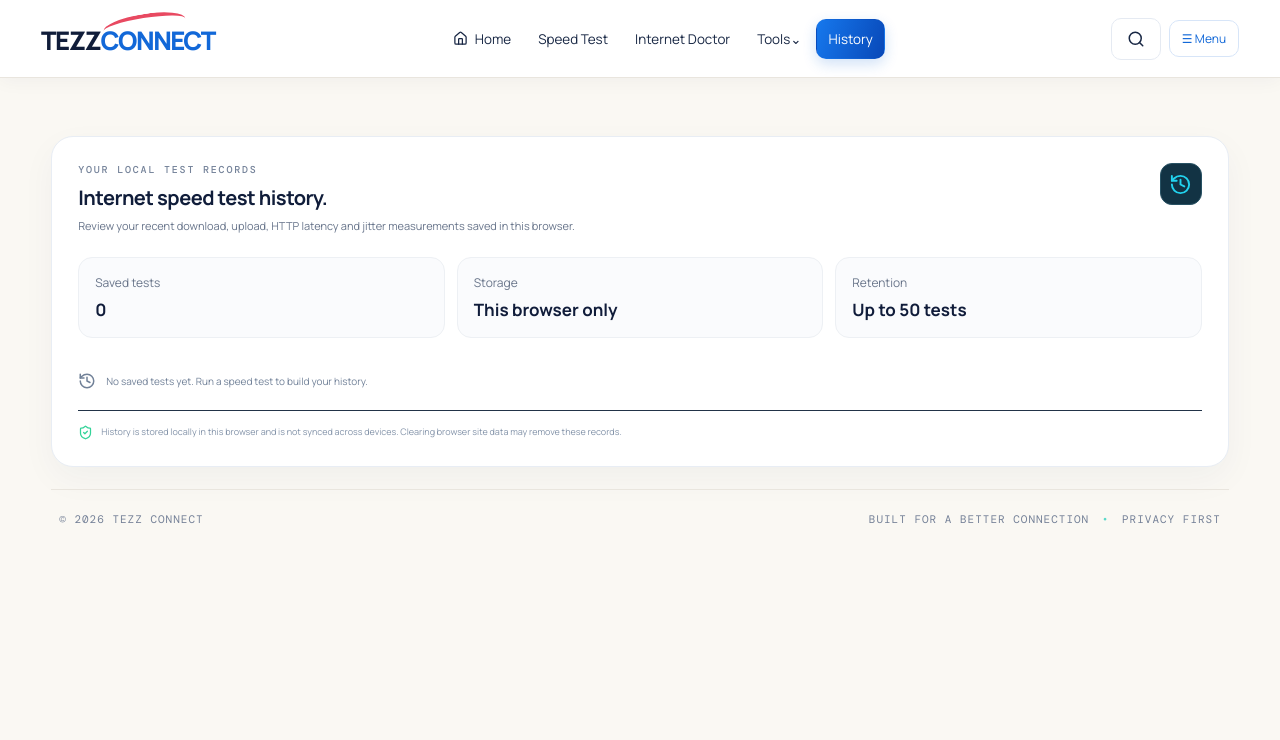
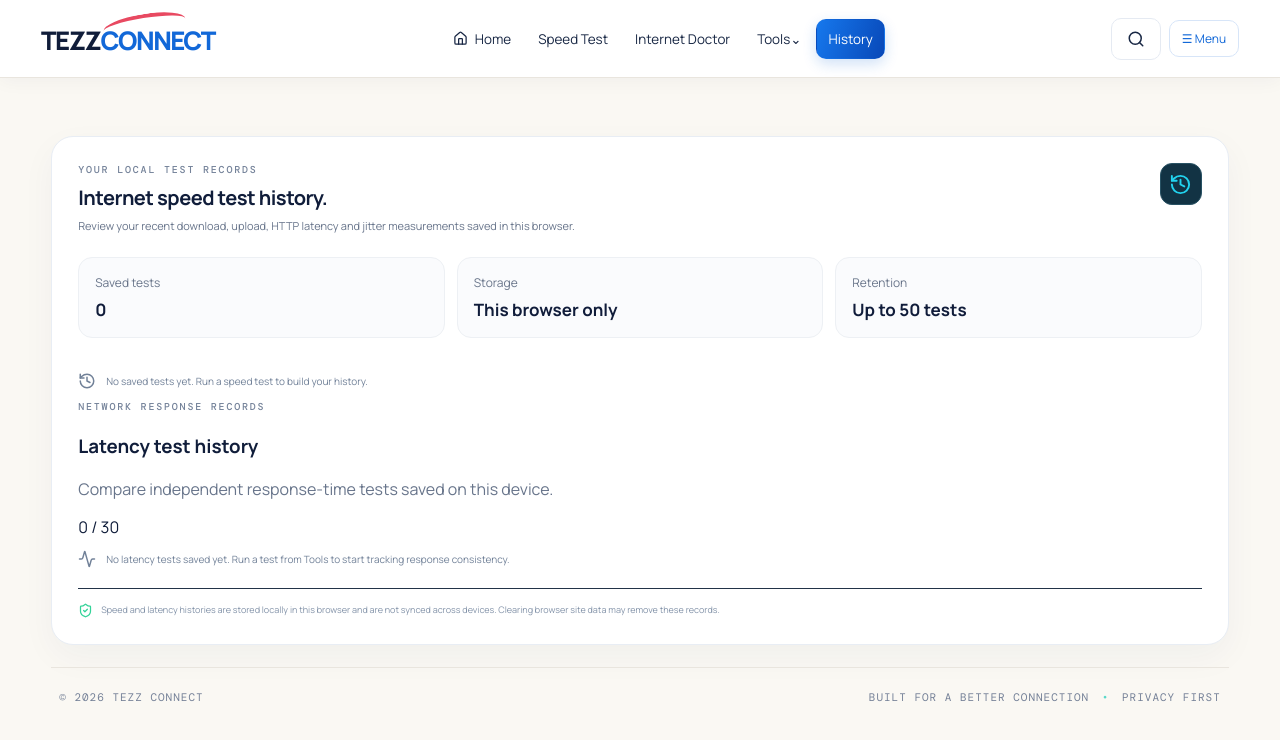
Before and after one commit to svish4934/tezz-connect, a React (Vite) app: page / in a window 1280 px wide. Both pictures are taken after a click on the button "☰ Menu". Shown: the top 740 px of the page. Built offline with nearby package versions, Linux system fonts and the light colour scheme.

Commit message:
Save and compare latency test history

```diff
--- a/src/App.tsx
+++ b/src/App.tsx
@@ -7,6 +7,7 @@ import {
 
 type TestState = 'idle' | 'running' | 'complete' | 'error'
 type TestResult = { download: number; upload: number; ping: number; jitter: number; date: string }
+type LatencyRecord = { average: number; min: number; max: number; jitter: number; failures: number; date: string }
 type ServiceResult = { name: string; status: 'Checking' | 'Responding' | 'Could not verify'; ms?: number }
 const services = [{ name: 'Facebook', url: 'https://www.facebook.com/', icon: 'https://cdn.simpleicons.org/facebook/1877F2' }, { name: 'Instagram', url: 'https://www.instagram.com/', icon: 'https://cdn.simpleicons.org/instagram/E4405F' }, { name: 'YouTube', url: 'https://www.youtube.com/', icon: 'https://cdn.simpleicons.org/youtube/FF0033' }, { name: 'WhatsApp', url: 'https://www.whatsapp.com/', icon: 'https://cdn.simpleicons.org/whatsapp/25D366' }, { name: 'Netflix', url: 'https://www.netflix.com/', icon: 'https://cdn.simpleicons.org/netflix/E50914' }, { name: 'Google', url: 'https://www.google.com/', icon: 'https://cdn.simpleicons.org/google/4285F4' }, { name: 'X', url: 'https://x.com/', icon: 'https://cdn.simpleicons.org/x/000000' }, { name: 'TikTok', url: 'https://www.tiktok.com/', icon: 'https://cdn.simpleicons.org/tiktok/000000' }]
 
@@ -88,6 +89,21 @@ async function measureUpload(onProgress: (sentBytes: number, mbps: number) => vo
 }
 
 const HISTORY_KEY = 'tezz-connect-test-history-v1'
+const LATENCY_HISTORY_KEY = 'tezz-connect-latency-history-v1'
+
+function loadLatencyHistory(): LatencyRecord[] {
+  try {
+    const saved = localStorage.getItem(LATENCY_HISTORY_KEY)
+    if (!saved) return []
+    const parsed: unknown = JSON.parse(saved)
+    if (!Array.isArray(parsed)) return []
+    return parsed.filter((item): item is LatencyRecord =>
+      item && typeof item.average === 'number' && typeof item.min === 'number' &&
+      typeof item.max === 'number' && typeof item.jitter === 'number' &&
+      typeof item.failures === 'number' && typeof item.date === 'string'
+    ).slice(0, 30)
+  } catch { return [] }
+}
 
 function loadHistory(): TestResult[] {
   try {
@@ -127,10 +143,15 @@ function App() {
   const [latencyFailures, setLatencyFailures] = useState(0)
   const [latencyError, setLatencyError] = useState('')
   const [latencyCompletedAt, setLatencyCompletedAt] = useState('')
+  const [latencyHistory, setLatencyHistory] = useState<LatencyRecord[]>(loadLatencyHistory)
 
   useEffect(() => {
     try { localStorage.setItem(HISTORY_KEY, JSON.stringify(history)) } catch { /* Storage may be unavailable or full. */ }
   }, [history])
+
+  useEffect(() => {
+    try { localStorage.setItem(LATENCY_HISTORY_KEY, JSON.stringify(latencyHistory)) } catch { /* Browser storage may be unavailable. */ }
+  }, [latencyHistory])
 
   useEffect(() => {
     type NetworkConnection = EventTarget & { effectiveType?: string; downlink?: number; rtt?: number; saveData?: boolean }
@@ -261,6 +282,10 @@ function App() {
         if (i < 11) await new Promise(resolve => window.setTimeout(resolve, 180))
       }
       if (samples.length === 0) throw new Error('No latency samples were received. Check your connection and try again.')
+      const completedDate = new Date().toISOString()
+      const average = samples.reduce((sum, value) => sum + value, 0) / samples.length
+      const jitter = samples.length > 1 ? samples.slice(1).reduce((sum, value, index) => sum + Math.abs(value - samples[index]), 0) / (samples.length - 1) : 0
+      setLatencyHistory(previous => [{ average, min: Math.min(...samples), max: Math.max(...samples), jitter, failures, date: completedDate }, ...previous].slice(0, 30))
       setLatencyCompletedAt(new Date().toLocaleTimeString())
     } catch (error) {
       setLatencyError(error instanceof Error ? error.message : 'Latency test could not complete.')
@@ -432,7 +457,14 @@ function App() {
               <div className="history-table-head"><span>Date & time</span><span>Download</span><span>Upload</span><span>HTTP latency</span><span>Jitter</span></div>
               {history.map(item => <div className="history-table-row" key={item.date}><span>{new Date(item.date).toLocaleString()}</span><strong>{item.download.toFixed(1)} Mbps</strong><strong>{item.upload.toFixed(1)} Mbps</strong><span>{item.ping} ms</span><span>{item.jitter.toFixed(1)} ms</span></div>)}
             </div>}
-            <div className="doctor-disclaimer"><ShieldCheck size={15}/> History is stored locally in this browser and is not synced across devices. Clearing browser site data may remove these records.</div>
+            <div className="latency-history-section">
+              <div className="latency-history-heading"><div><span className="section-kicker">NETWORK RESPONSE RECORDS</span><h3>Latency test history</h3><p>Compare independent response-time tests saved on this device.</p></div><span className="latency-history-count">{latencyHistory.length} / 30</span></div>
+              {latencyHistory.length === 0 ? <div className="empty-history"><Activity size={18}/><span>No latency tests saved yet. Run a test from Tools to start tracking response consistency.</span></div> : <>
+                {latencyHistory.length > 1 && <div className="latency-history-comparison"><div><span>Latest average</span><strong>{latencyHistory[0].average.toFixed(1)} ms</strong></div><div><span>Previous average</span><strong>{latencyHistory[1].average.toFixed(1)} ms</strong></div><div><span>Change</span><strong>{Math.abs(latencyHistory[0].average-latencyHistory[1].average).toFixed(1)} ms {latencyHistory[0].average < latencyHistory[1].average ? 'faster' : latencyHistory[0].average > latencyHistory[1].average ? 'slower' : 'unchanged'}</strong></div></div>}
+                <div className="latency-history-list">{latencyHistory.map((item,index)=><div className="latency-history-row" key={item.date}><span className="latency-history-index">#{index+1}</span><span className="latency-history-date">{new Date(item.date).toLocaleString()}</span><strong>{item.average.toFixed(1)} ms</strong><span>Jitter {item.jitter.toFixed(1)} ms</span><span>{item.failures}/12 failed</span></div>)}</div>
+              </>}
+            </div>
+            <div className="doctor-disclaimer"><ShieldCheck size={15}/> Speed and latency histories are stored locally in this browser and are not synced across devices. Clearing browser site data may remove these records.</div>
           </section>}
           {activeTab === 'Overview' && <>
           <section className="services-panel tezz-social-panel">
```
